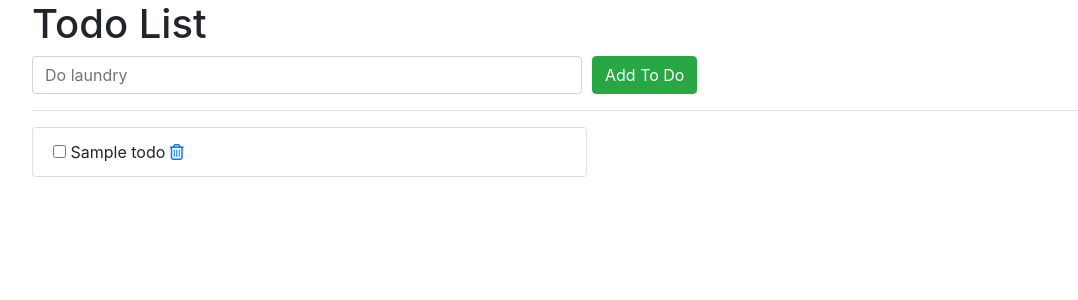
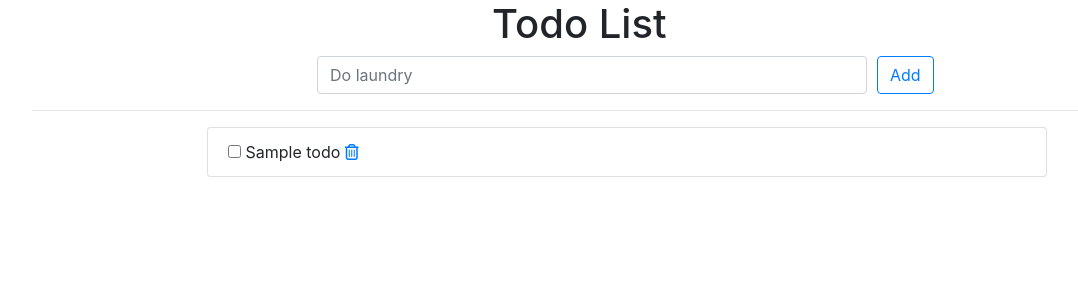
Before and after one commit to Arpit-chaudhari/django-todo, a Django app: template todoApp/todos/templates/todos/index.html in a window 1280 px wide. Shown: the top 300 px of that part, without its empty margins (53-1131 px from the left). Run offline with Django 3.2, Linux system fonts and the light colour scheme; the template is opened without the code that fills it: most values are stand-ins (such as "Sample title", 1, 10 or a date in 2020); the page is wider than the window, and the part outside it is not shown; some libraries are stand-ins or nearby versions.

Commit message:
Moved the whole todo UI to center and changed button stylings

```diff
--- a/todoApp/todos/templates/todos/index.html
+++ b/todoApp/todos/templates/todos/index.html
@@ -6,54 +6,41 @@
 
 {% block content %}
 <div class="container">
-  <div class="page-header">
+  <!-- title row -->
+  <div class="row">
+    <div class="page-header offset-md-5">
       <h1>
         Todo List
       </h1>
     </div>
-  <form
-    method="post"
-    action="{% url 'todos:add' %}"
-  >
+  </div>
+  <!-- Add a todo row -->
+  <div class="row">
+    <form method="post" action="{% url 'todos:add' %}" class="offset-sm-3 col-lg-12">
       {% csrf_token %}
       <div class="form-row">
         <div class="col-md-6">
-        <input
-          type="text"
-          class="form-control"
-          name="title"
-          placeholder="Do laundry"
-        >
+          <input type="text" class="form-control" name="title" placeholder="Do laundry" required>
         </div>
         <div class="col-md-6">
-        <button
-          type="submit"
-          name="submit"
-          class="btn btn-success"
-        >
-        Add To Do
+          <button type="submit" name="submit" class="btn btn-outline-primary">
+            Add
           </button>
         </div>
       </div>
     </form>
+  </div>
   <hr />
-  <div class="list-group">
+  <!-- todo list row -->
+  <div class="row">
+    <div class="list-group offset-md-2 col-lg-9">
       {% for todo in todo_list %}
-    <div
-      class="list-group-item col-md-6 {% if todo.isCompleted %} todo-complete {% endif %}">
-      <form
-        style="display: inline;"
-        method="post"
-        action="{% url 'todos:update' todo.id %}"
-      >
+      <div class="list-group-item {% if todo.isCompleted %} todo-complete {% endif %}">
+        <form style="display: inline;" method="post" action="{% url 'todos:update' todo.id %}">
           {% csrf_token %}
-        <input type="checkbox"
-          name="isCompleted"
-          onchange="this.form.submit()"
-          {% if todo.isCompleted %} checked {% endif %}
-          class="todo-status-checkbox"
-          title="{% if not todo.isCompleted %} mark as done {% else %} mark undone {% endif %}"
-        >
+          <input type="checkbox" name="isCompleted" onchange="this.form.submit()" {% if todo.isCompleted %} checked
+            {% endif %} class="todo-status-checkbox"
+            title="{% if not todo.isCompleted %} mark as done {% else %} mark undone {% endif %}">
         </form>
         {{ todo.title }}
         <a href="{% url 'todos:delete' todo.id %}" title="Delete">
@@ -63,5 +50,6 @@
       {% endfor %}
     </div>
   </div>
+</div>
 
 {% endblock %}
```
Also changed, not shown: todoApp/db.sqlite3, 1 other file. Lines whose indentation alone changed are shown as unchanged.
